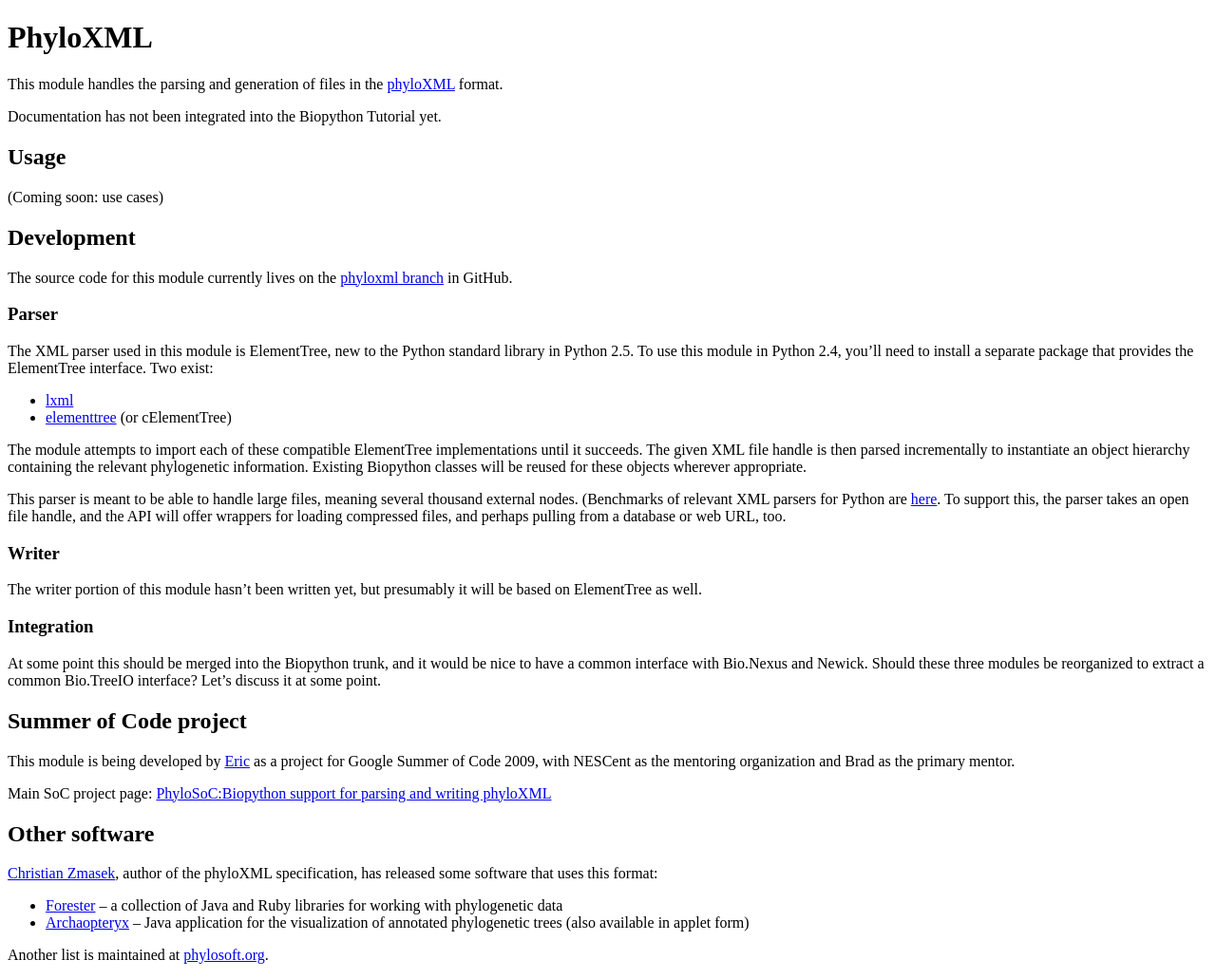
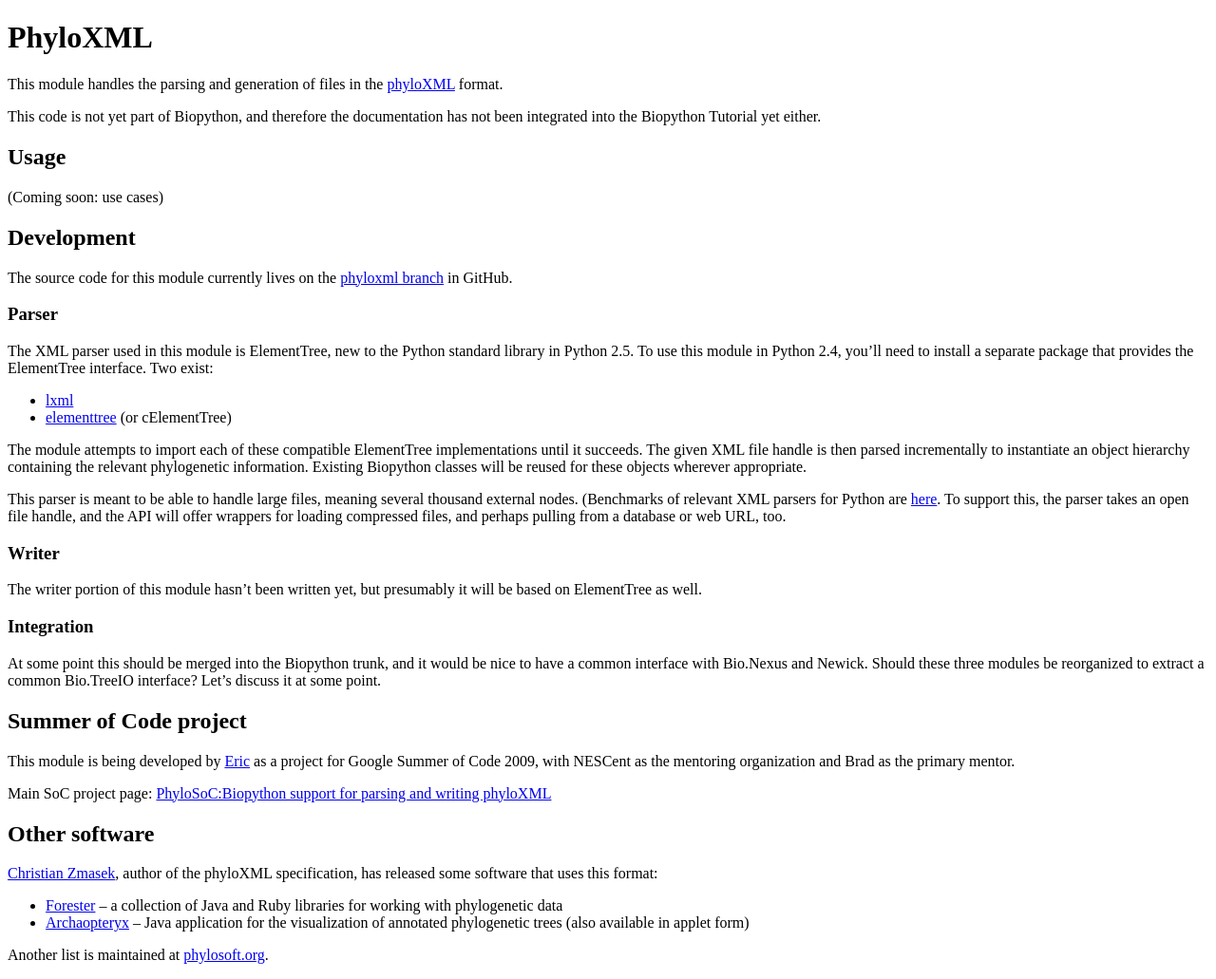
Before and after one commit to biopython/biopython.github.io, a Jekyll site: the page built from wiki/PhyloXML.md, in a window 1280 px wide. Shown: the whole page at 95% size. Built offline with Jekyll 4.4.1, drawn with Linux system fonts in a browser that asks for light colours.

Commit message:
Change to wiki page

```diff
--- a/wiki/PhyloXML.md
+++ b/wiki/PhyloXML.md
@@ -7,7 +7,8 @@ layout: wiki
 This module handles the parsing and generation of files in the
 [phyloXML](http://www.phyloxml.org/) format.
 
-Documentation has not been integrated into the Biopython Tutorial yet.
+This code is not yet part of Biopython, and therefore the documentation
+has not been integrated into the Biopython Tutorial yet either.
 
 Usage
 -----
```
Also changed, not shown: 1 other file.
